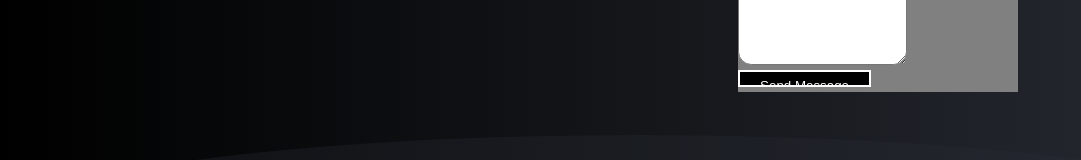
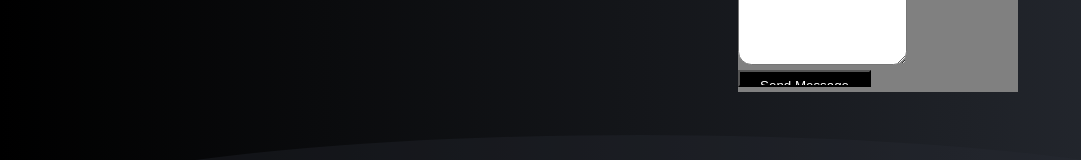
Before and after one commit to MarouaneSoukhrati/mar_react_app, a React (Create React App) app: page /contact in a window 1280 px wide. Shown: the part 583-743 px from the top of the page, without its empty margins (0-1081 px from the left). Built offline with nearby package versions, Linux system fonts and the light colour scheme.

Commit message:
Update Contact.css

```diff
--- a/src/ComponentStyle/SubcomponentStyle/Contact.css
+++ b/src/ComponentStyle/SubcomponentStyle/Contact.css
@@ -95,7 +95,6 @@
 
 .submitSendMsg {
   background-color: black;
-  border: solid 0.1875em white;
   color: white;
   padding: 0.625em;
   width: 10em;
```
